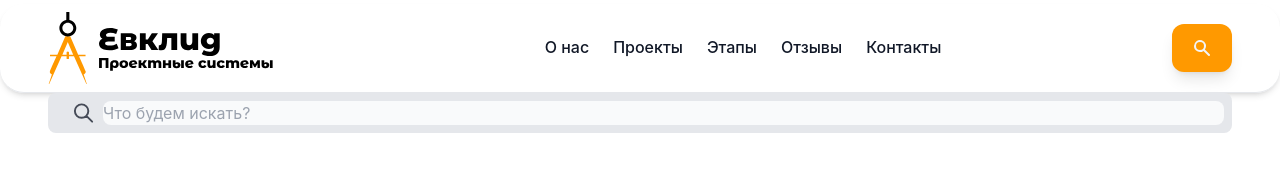
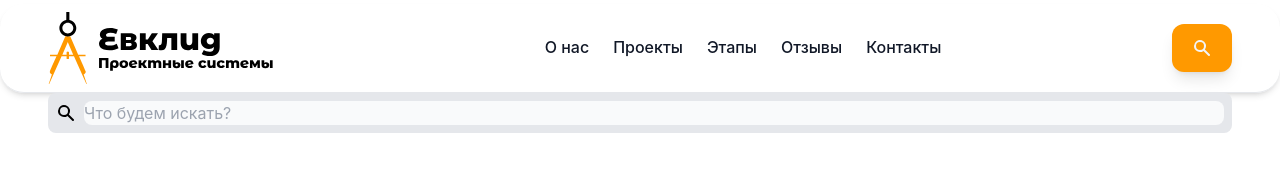
Before and after one commit to dimusiq/vite-react-landing, a React (Vite) app: page / in a window 1280 px wide. Both pictures are taken after a click on the button 1202 px from the left and 48 px from the top of the page. Shown: the top 181 px of the page. Built offline with nearby package versions, Linux system fonts and the light colour scheme.

Commit message:
small fixes

```diff
--- a/src/App.jsx
+++ b/src/App.jsx
@@ -1,6 +1,7 @@
 import styles from './styles';
 
 import { Header, Navbar, About, Hero, Tabs, Faq, Search } from './components';
+import Footer from './components/Footer';
 
 function App() {
 	return (
@@ -15,6 +16,7 @@ function App() {
 				<About />
 				<Tabs />
 				<Faq />
+				<Footer />
 			</div>
 		</div>
 	);
--- a/src/assets/index.js
+++ b/src/assets/index.js
@@ -11,7 +11,7 @@ import menu from './menu.svg';
 import close from './close.svg';
 import cube from './cube.svg';
 import gearwheel from './gearwheel.svg';
-import search from './gearwheel.svg';
+import search from './search.svg';
 import plus from './plus.svg';
 import minus from './minus.svg';
 
--- a/src/components/Footer.jsx
+++ b/src/components/Footer.jsx
@@ -1,7 +1,11 @@
 import React from 'react';
 
 const Footer = () => {
-	return <div>Footer</div>;
+	return (
+		<footer className='bg-black text-white w-full'>
+			<div className='flex justify-between items-center py-2 px-6 mx-auto max-w-screen-xl md:px-12 lg:px-16 xl:px-24 '></div>
+		</footer>
+	);
 };
 
 export default Footer;
--- a/src/components/Header.jsx
+++ b/src/components/Header.jsx
@@ -15,21 +15,14 @@ const Header = () => {
 					onClick={() => setToggle((prev) => !prev)}>
 					{toggle ? (
 						<img
-							src={search}
+							src={close}
 							className='h-5 w-5 transform transition duration-500 ease-in-out'
 						/>
 					) : (
-						<svg
-							xmlns='http://www.w3.org/2000/svg'
+						<img
+							src={menu}
 							className='h-5 w-5 transform transition duration-500 ease-in-out'
-							viewBox='0 0 20 20'
-							fillRule='currentColor'>
-							<path
-								fillRule='evenodd'
-								d='M3 5a1 1 0 011-1h12a1 1 0 110 2H4a1 1 0 01-1-1zM3 10a1 1 0 011-1h12a1 1 0 110 2H4a1 1 0 01-1-1zM3 15a1 1 0 011-1h12a1 1 0 110 2H4a1 1 0 01-1-1z'
-								clipRule='evenodd'
-							/>
-						</svg>
+						/>
 					)}
 				</button>
 				<div>
--- /dev/null
+++ b/src/components/Input.jsx
@@ -0,0 +1,7 @@
+import React from 'react';
+
+const Input = () => {
+	return <div>Input</div>;
+};
+
+export default Input;
--- a/src/components/Search.jsx
+++ b/src/components/Search.jsx
@@ -1,25 +1,16 @@
 import React from 'react';
+import { search } from '../assets';
 
 const Search = ({ active, setActive }) => {
 	return (
-		<div
-			className={`${active ? 'hidden' : 'relative text-[16px] '}`}>
+		<div className={`${active ? 'hidden' : 'relative text-[16px] '}`}>
 			<form action='' className=''>
 				<div className=' flex items-center space-x-4 px-6 mx-auto max-w-screen-xl md:px-12 lg:px-16 xl:px-24 transform duration-500 transition-all'>
 					<div className='flex bg-gray-200 p-2 w-full space-x-2 rounded-lg items-center'>
-						<svg
-							xmlns='http://www.w3.org/2000/svg'
-							className='h-6 w-6 opacity-75 ml-4'
-							fill='none'
-							viewBox='0 0 24 24'
-							stroke='currentColor'>
-							<path
-								strokeLinecap='round'
-								strokeLinejoin='round'
-								strokeWidth='2'
-								d='M21 21l-6-6m2-5a7 7 0 11-14 0 7 7 0 0114 0z'
-							/>
-						</svg>
+						<img
+							src={search}
+							className='h-5 w-5 transform transition duration-500 ease-in-out'
+						/>
 						<input
 							type='text'
 							className='w-full bg-gray-50 outline-none border-transparent focus:border-transparent focus:ring-0 rounded-lg text-sm sm:text-base'
```
Also changed, not shown: src/assets/close.svg, src/assets/search.svg.
